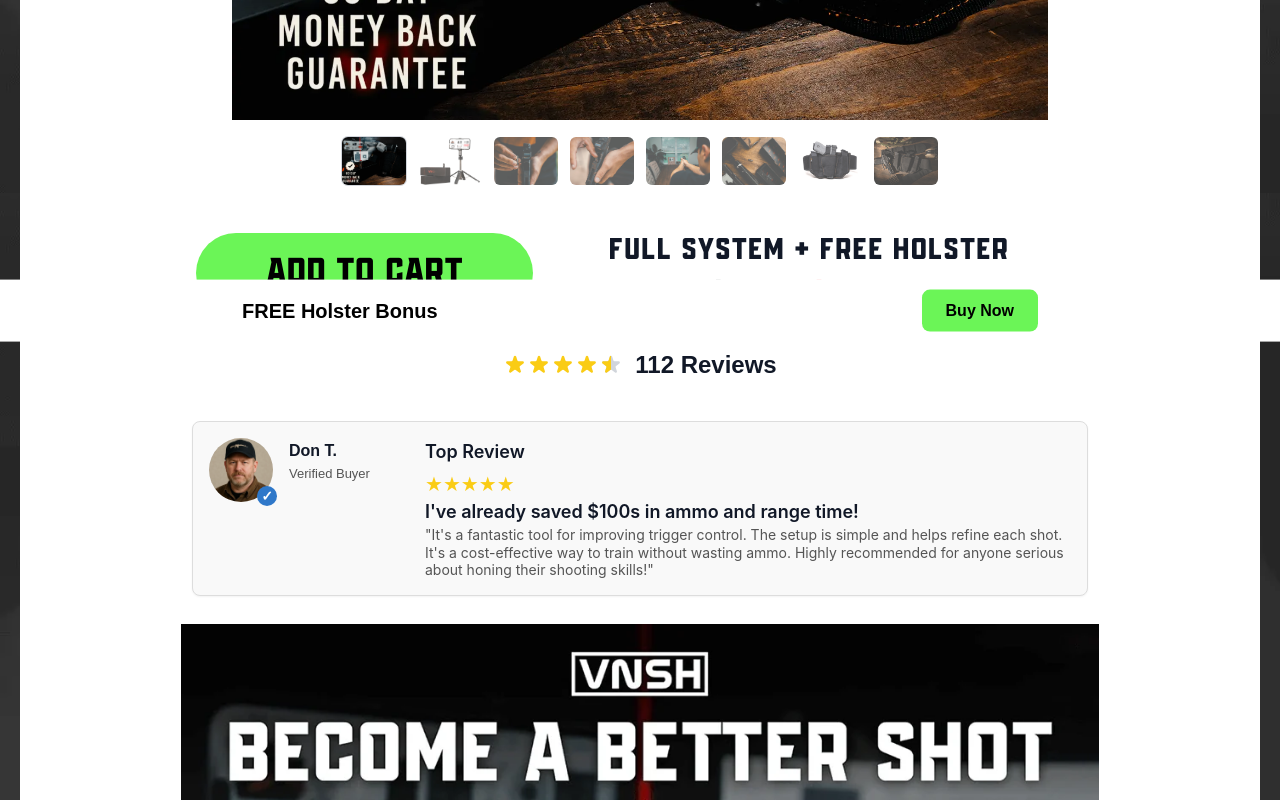
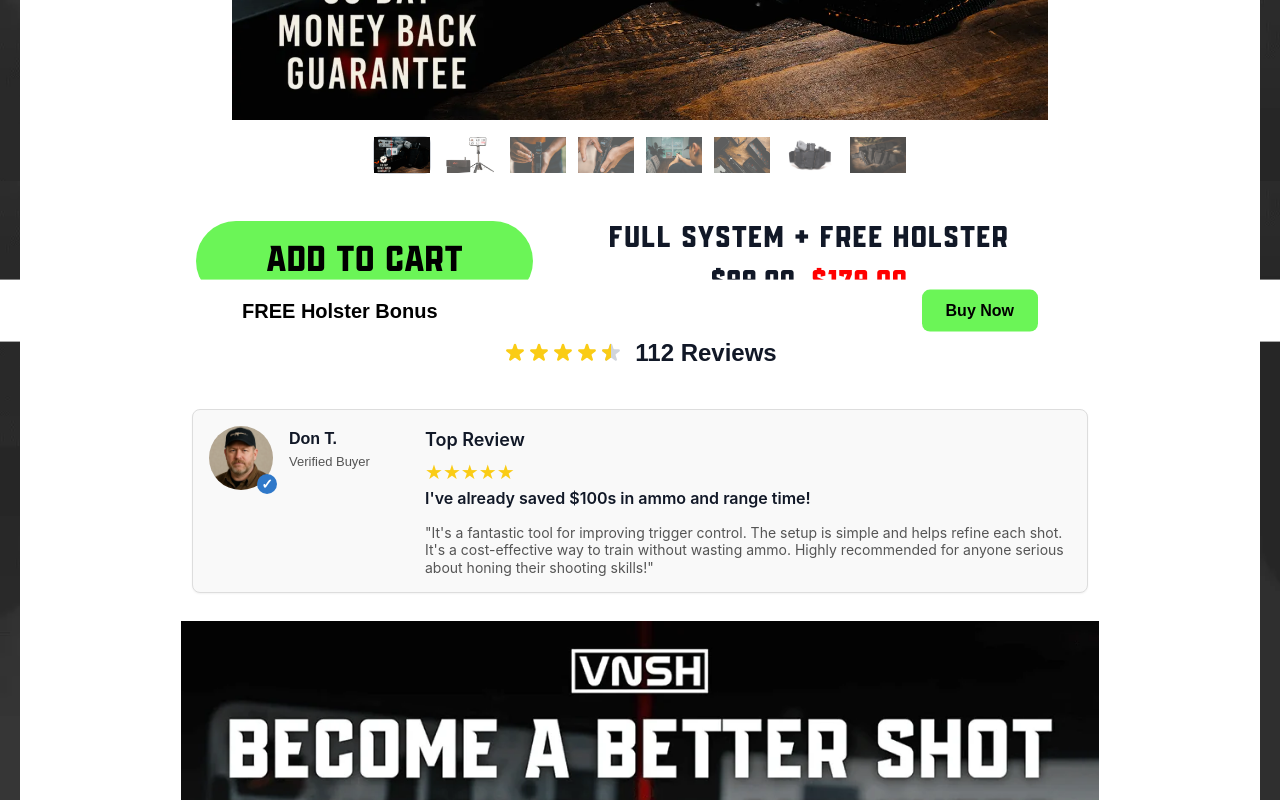
Before and after one commit to davecandawan/nextjs-vnlsfhgbbtrnhy, a Next.js app: page / in a window 1280 px wide. Shown: the part 520-1320 px from the top of the page. Built offline with nearby package versions, Linux system fonts and the light colour scheme.

Commit message:
removed atc hover

```diff
--- a/src/components/AddToCartButton/AddToCartButton.tsx
+++ b/src/components/AddToCartButton/AddToCartButton.tsx
@@ -10,7 +10,7 @@ const AddToCartButton = () => {
       <div className="w-1/2 sm:w-[38%]">
         <Link
           href="#targetselection"
-          className="w-full block text-center bg-[#6bf557] hover:bg-[#49c735] hover:text-black text-black py-3 sm:py-5 px-3 sm:px-4 rounded-full text-2xl sm:text-4xl font-medium transition duration-300 ease-in-out transform hover:scale-105 font-jawbreak whitespace-nowrap"
+          className="w-full block text-center bg-[#6bf557] hover:text-black text-black py-3 sm:py-5 px-3 sm:px-4 rounded-full text-2xl sm:text-4xl font-medium font-jawbreak whitespace-nowrap"
         >
           ADD TO CART
         </Link>
--- a/src/components/Content/Content.tsx
+++ b/src/components/Content/Content.tsx
@@ -87,7 +87,7 @@ const Content: React.FC = () => {
 
                 <div className="text-yellow-400 text-xl">★★★★★</div>
 
-                <span className="font-semibold text-lg mb-1 font-inter">
+                <span className="font-semibold text-[16px] mb-3 block font-inter">
                   I've already saved $100s in ammo and range time!
                 </span>
 
--- a/src/components/Slideshow/Slideshow.tsx
+++ b/src/components/Slideshow/Slideshow.tsx
@@ -125,12 +125,12 @@ const Slideshow: React.FC = () => {
       </div>
 
       {/* Thumbnails */}
-      <div className="flex justify-center space-x-3 sm:space-x-2 md:space-x-3 p-2 sm:p-2 w-full overflow-x-auto">
+      <div className="flex justify-center space-x-3 sm:space-x-2 md:space-x-3 p-2 w-full overflow-x-auto">
         {slides.map((slide, index) => (
           <button
             key={index}
             onClick={() => goToSlide(index)}
-            className={`flex-shrink-0 w-8 h-6 sm:w-12 sm:h-9 md:w-16 md:h-12 overflow-hidden transition-all bg-transparent p-0 border-0 ${
+            className={`flex-shrink-0 w-8 h-6 sm:w-12 sm:h-9 md:w-14 md:h-10.5 overflow-visible transition-all bg-transparent p-0 border-0 ${
               currentSlide === index ? 'ring-1 ring-gray-300' : 'opacity-70 hover:opacity-100'
             }`}
             aria-label={`Go to slide ${index + 1}`}
@@ -138,8 +138,9 @@ const Slideshow: React.FC = () => {
             <img
               src={slide.image}
               alt={`Thumbnail ${index + 1}`}
-              className="w-full h-full object-cover"
+              className="w-full h-full object-cover rounded-none"
               loading="lazy"
+              style={{ borderRadius: 0 }}
             />
           </button>
         ))}
```
